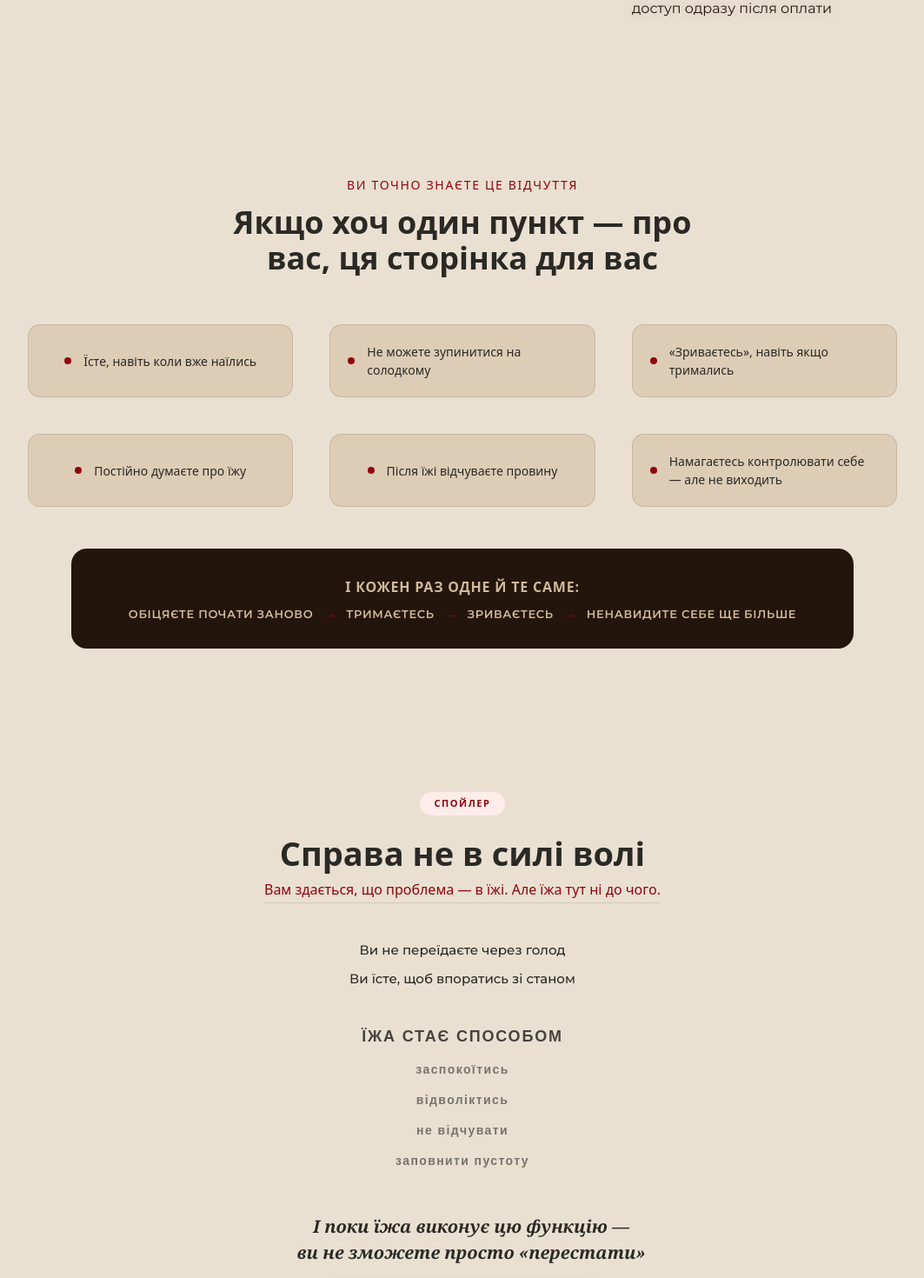
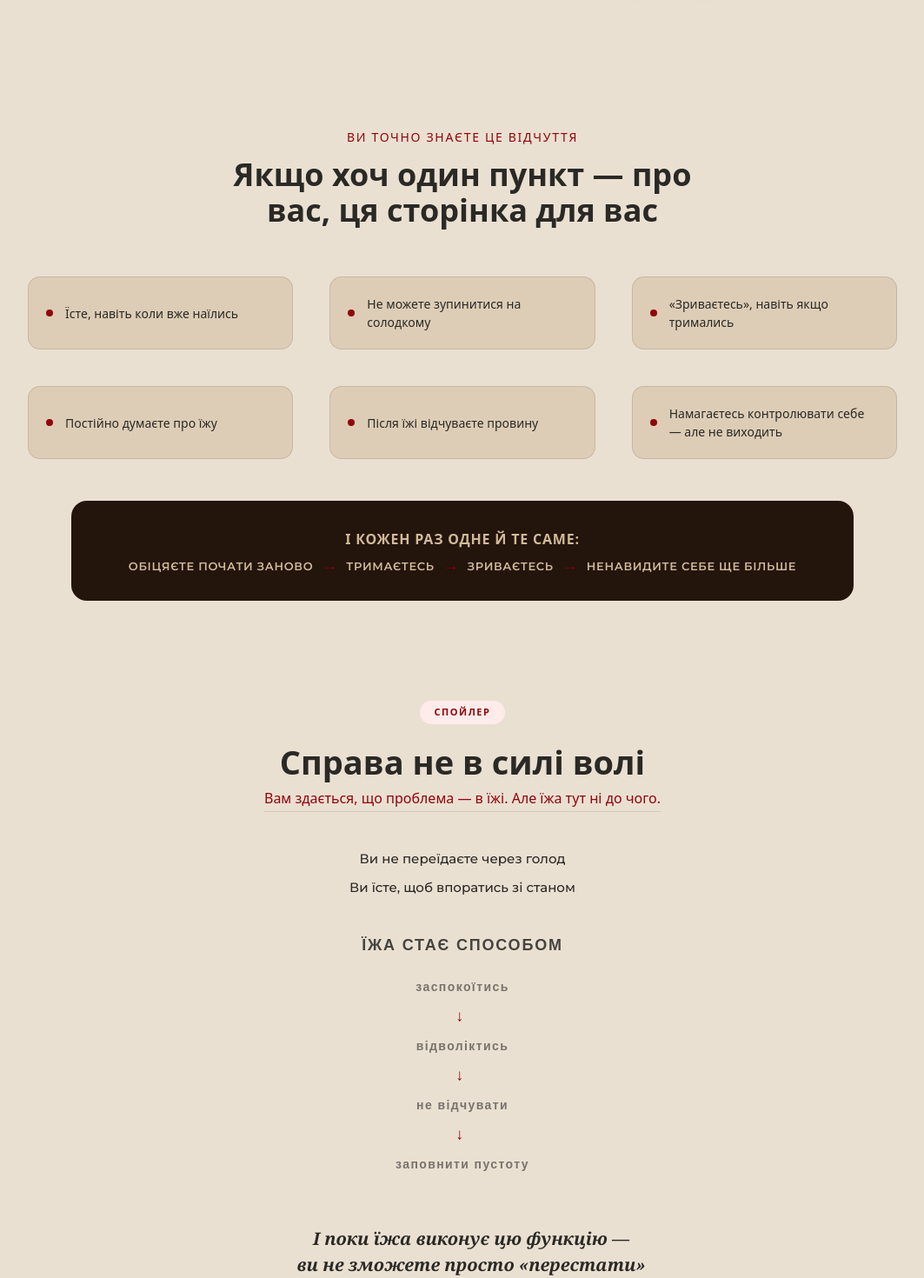
Before and after one commit to AdamT3H/food-is-emotion, a Next.js app: page / in a window 1280 px wide. Shown: the part 1330-2800 px from the top of the page at 87% size, without its empty margins (108-1171 px from the left). Built offline with nearby package versions, Linux system fonts and the light colour scheme.

Commit message:
зкфмлш1

```diff
--- a/app/home.module.css
+++ b/app/home.module.css
@@ -13,7 +13,7 @@
   align-items: center;
   justify-content: center;
   font-family: var(--font-montserrat);
-  margin-bottom: 50px;
+  margin-bottom: 30px;
 }
 
 .heroTitle{
@@ -24,7 +24,8 @@
   letter-spacing: -1px;
   text-shadow: 0px 0px 15px rgba(0, 0, 0, 0.214);
   text-align: center;
-  margin-bottom: 15px;
+  margin-bottom: 10px;
+  text-transform: uppercase;
 }
 
 .heroSubtitle{
@@ -154,7 +155,7 @@
 }
 
 .sectionWrapper {
-  margin-top: 100px;
+  margin-top: 70px;
   display: flex;
   flex-direction: column;
   align-items: center;
@@ -194,11 +195,9 @@
   border-radius: 14px;
   padding: 20px 20px;
   display: flex;
-  align-items: flex-start;
   gap: 14px;
-  display: flex;
   align-items: center;
-  justify-content: center;
+  justify-content: start;
 }
 
 .symptomDot {
@@ -262,9 +261,26 @@
   flex-shrink: 0;
 }
 
+.spArrow {
+  color: #91040b;
+  font-size: 18px;
+  margin: 0 10px;
+  font-weight: 700;
+  flex-shrink: 0;
+  transform: rotate(90deg);
+}
+
+.spLine {
+  display: flex;
+  flex-wrap: wrap;
+  align-items: center;
+  justify-content: center;
+  flex-direction: column;
+}
+
 .spoilerSection {
   max-width: 900px;
-  margin-top: 100px;
+  margin-top: 50px;
   text-align: center;
 }
 
@@ -323,7 +339,7 @@
   font-weight: 700;
   letter-spacing: 0.1em;
   color: rgba(42, 41, 37, 0.596);
-  margin: 0 0 14px;
+  margin: 10px;
 }
 
 .spPrefixTitle {
@@ -358,7 +374,10 @@
 }
 
 .heroPhotoWrap {
-  filter: drop-shadow(0px 0px 80px rgba(35, 20, 12, 0.718));
+  box-shadow: 0px 80px 100px rgba(35, 20, 12, 0.516);
+  will-change: transform;
+  transform: translateZ(0);
+  border-radius: 20px;
 }
 
 .heroPhoto {
@@ -523,9 +542,18 @@
 
 .courseTitle {
   font-size: 28px;
-  font-weight: 700;
+  font-weight: 600;
   font-family: var(--font-vollkorn);
   color: #20201f;
+
+
+  background: #23140cd7;
+  box-shadow: 0px 0px 15px #23140C;
+  color: #f1e8db;
+  border: none;
+  padding: 16px 28px;
+  border-radius: 25px;
+  border: 4px solid #91040b3f;
 }
 
 .courseText {
@@ -533,6 +561,7 @@
   font-weight: 400;
   line-height: 1.8;
   color: rgba(41, 40, 39, 0.864);
+  text-align: start;
 }
 
 @media (max-width: 750px) {
@@ -554,7 +583,7 @@
   }
 
   .heroTitles{
-    margin-bottom: 30px;
+    margin-bottom: 10px;
   }
 
   .heroOldPrice{
@@ -580,8 +609,8 @@
     display: flex;
     flex-direction: column;
 
-    gap: 50px;
-    margin-top: 100px;
+    gap: 30px;
+    margin-top: 70px;
     font-family: var(--font-montserrat);
   }
 
@@ -621,9 +650,6 @@
 
   .symptomCard {
     gap: 10px;
-    display: flex;
-    align-items: center;
-    justify-content: center;
     max-width: 340px;
   }
 
@@ -680,13 +706,14 @@
 
   .willLearn{
     padding: 40px 0px 40px 0px;
+    margin-top: 60px;
   }
 
   .program {
     padding: 0px 12px 80px;
     max-width: 1000px;
     margin: 0 auto;
-    margin-top: 100px;
+    margin-top: 60px;
   }
 
   .programGrid {
--- a/app/page.tsx
+++ b/app/page.tsx
@@ -156,10 +156,15 @@ export default function Home() {
             </div>
 
             <p className={styles.spPrefixTitle}>Їжа стає способом</p>
-            <p className={styles.spPrefix}>заспокоїтись</p>
-            <p className={styles.spPrefix}>відволіктись</p>
-            <p className={styles.spPrefix}>не відчувати</p>
-            <p className={styles.spPrefix}>заповнити пустоту</p>
+            <div className={styles.spLine}>
+              <span className={styles.spPrefix}>заспокоїтись</span>
+              <span className={styles.spArrow}>→</span>
+              <span className={styles.spPrefix}>відволіктись</span>
+              <span className={styles.spArrow}>→</span>
+              <span className={styles.spPrefix}>не відчувати</span>
+              <span className={styles.spArrow}>→</span>
+              <span className={styles.spPrefix}>заповнити пустоту</span>
+            </div>
 
             <p className={styles.spFooter}>
               І поки їжа виконує цю функцію —<br/>
```
